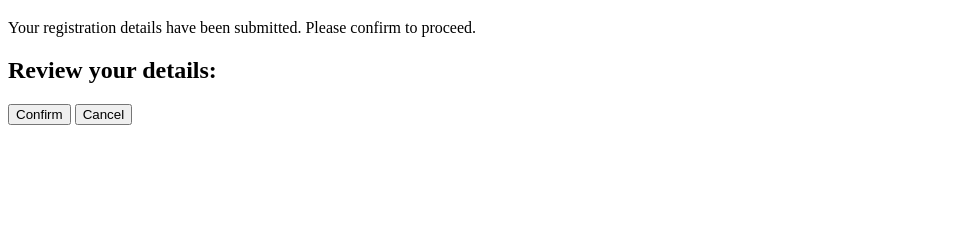
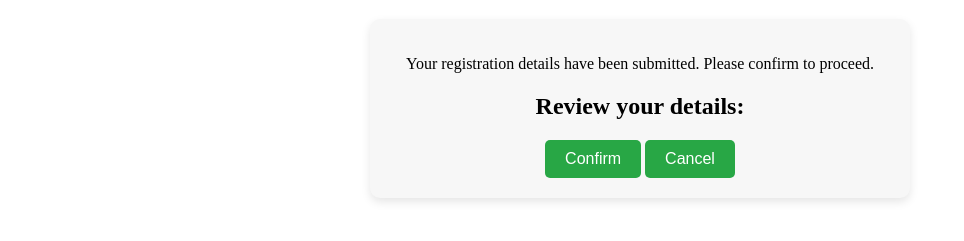
Before and after one commit to Kurbis12/markQR, a website: page public/html/confirm.html in a window 1280 px wide. Shown: the part 61-302 px from the top of the page, without its empty margins (0-964 px from the left). Drawn offline with Linux system fonts and the light colour scheme; files that its build step writes are made by us from their sources; the site is published under a folder, as on GitHub Pages, so addresses that start at the root find nothing.

Commit message:
Update confirm.html

```diff
--- a/public/html/confirm.html
+++ b/public/html/confirm.html
@@ -3,7 +3,7 @@
 <head>
     <meta charset="UTF-8">
     <meta name="viewport" content="width=device-width, initial-scale=1.0">
-    <link rel="stylesheet" href="/css/confirmStyle.css">
+    <link rel="stylesheet" href="public/css/confirmStyle.css">
     <title>Confirmation Page</title>
 </head>
 <body>
```
